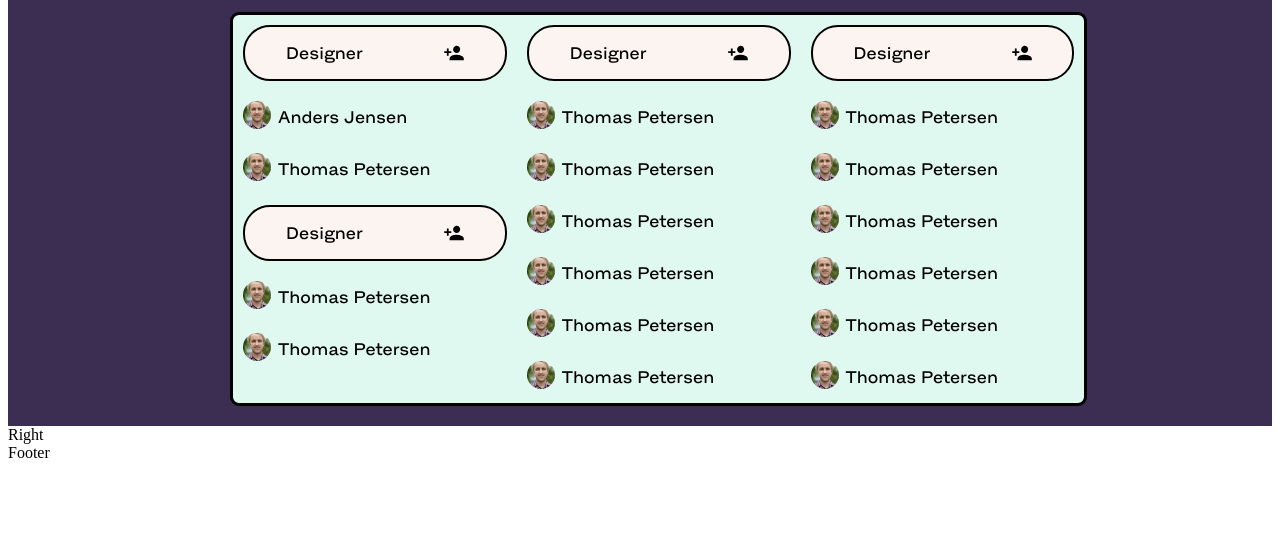
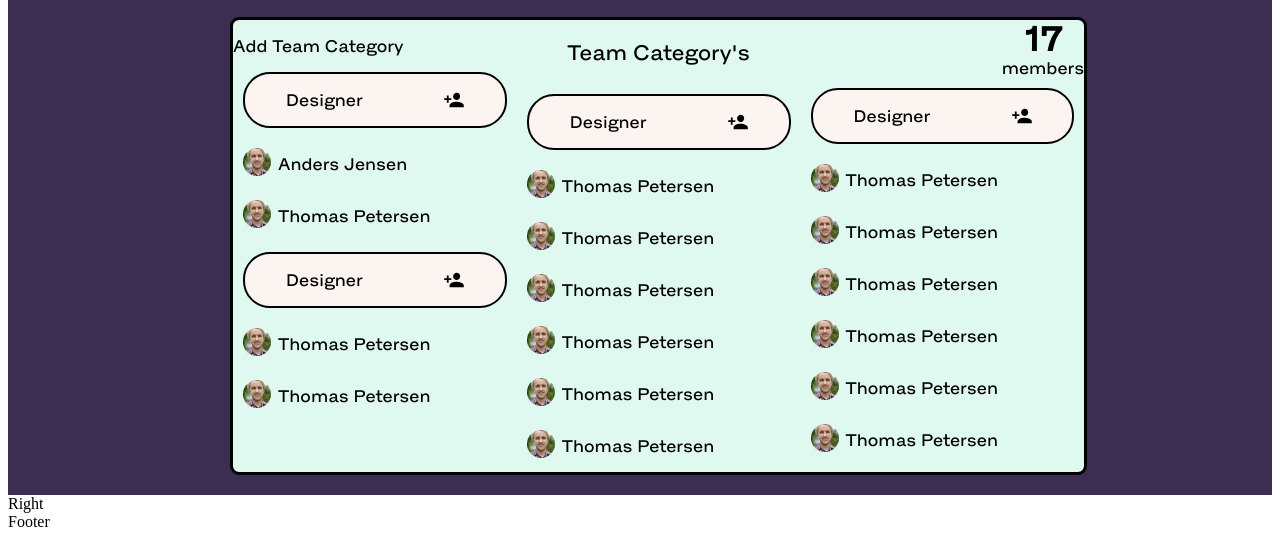
Before and after one commit to KasperBJ/p6, a plain HTML site: page settings.html in a window 1280 px wide. Shown: the part 396-935 px from the top of the page. Before the commit the page ends 866 px from the top, so only its background shows below. Drawn offline with Linux system fonts and the light colour scheme.

Commit message:
tilføjelser

```diff
--- a/settings.html
+++ b/settings.html
@@ -106,6 +106,9 @@
 
               <div class="teambox1">
 
+                <div class="addteam">
+                    <p> Add Team Category </p>
+              </div>
 
                 <div class="ceo">
                   <div>
@@ -171,6 +174,10 @@
 
 
               <div class="teambox2">
+
+                <div class="textteamcategory">
+                    <p> Team Category's </p>
+              </div>
 
                 <div class="ceo">
                   <div>
@@ -244,6 +251,12 @@
             </div>
 
               <div class="teambox3">
+
+                <div class="members">
+                  <h1> 17 </h1>
+                    <p> members </p>
+              </div>
+
                 <div class="ceo">
                   <div>
                   <p>Designer</p>
--- a/style/settingsstyle.css
+++ b/style/settingsstyle.css
@@ -7,6 +7,7 @@
 }
 .item3 {
   grid-area: main;
+  font-family: hansen_grotesque;
 }
 .item4 { grid-area: right; }
 .item5 { grid-area: footer; }
@@ -257,3 +258,30 @@ width: 20px;
 .teambox3 {
 
 }
+
+.members {
+  display: flex;
+  align-items: center;
+  flex-wrap: wrap;
+  align-content: flex-end;
+  flex-direction: column;
+}
+
+.members h1 {
+  padding: 0;
+  margin: 0;
+}
+
+.members p{
+  padding: 0;
+  margin: 0;
+}
+
+.textteamcategory {
+  display: flex;
+  justify-content: center;
+}
+
+.textteamcategory {
+  font-size: 20px;
+}
```
